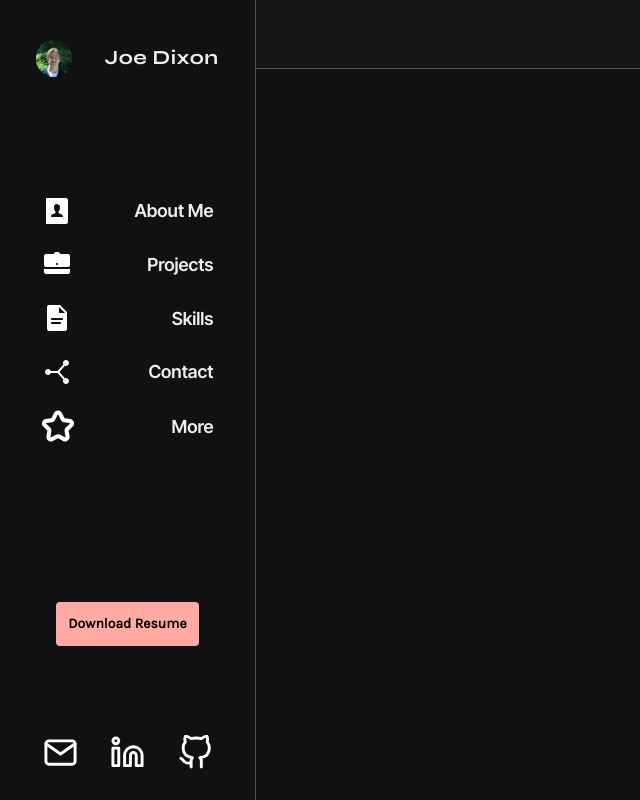
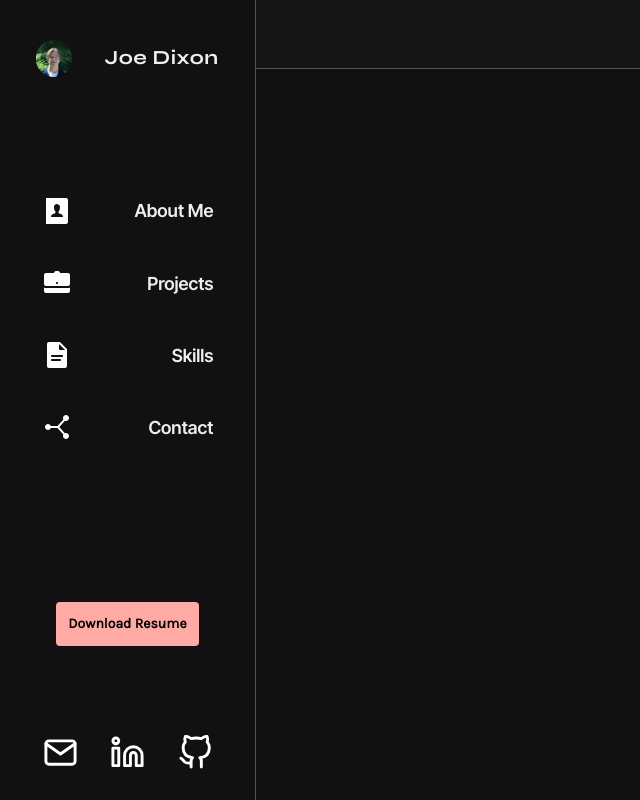
Before and after one commit to joerdixon/my-portfolio-2, a React (Create React App) app: page / in a window 1280 px wide. Shown: the whole page, without its empty margins (0-640 px from the left). Built offline with nearby package versions, Linux system fonts and the light colour scheme.

Commit message:
animation tweaks

```diff
--- a/src/components/Navbar/Navigation.jsx
+++ b/src/components/Navbar/Navigation.jsx
@@ -103,10 +103,10 @@ function Nav({ view, setView }) {
           <img className="nav-icon" src={contactsvg} alt="connect icon" />
           <p>Contact</p>
         </div>
-        <div className="navlink hover:navhover" onClick={() => { handleMobileNav("more") }}>
+        {/* <div className="navlink hover:navhover" onClick={() => { handleMobileNav("more") }}>
           <img className="nav-icon w-8" src={moresvg} alt="star icon" />
           <p>More</p>
-        </div>
+        </div> */}
       </div>
       {/* Mobile Nav */}
       <div className="md:hidden mb-10">
@@ -128,10 +128,10 @@ function Nav({ view, setView }) {
               <img src={contactsvg} alt="connect icon" />
               <p>Contact</p>
             </div>
-            <div className="mobile-link" onClick={() => { handleMobileNav("more") }}>
+            {/* <div className="mobile-link" onClick={() => { handleMobileNav("more") }}>
               <img className="w-8" src={moresvg} alt="star icon" />
               <p>More</p>
-            </div>
+            </div> */}
           </div>
           <div className="w-full">
             <ul className='mobile-social flex justify-evenly items-center h-1/3'>
--- a/src/components/Page/Pages/About.jsx
+++ b/src/components/Page/Pages/About.jsx
@@ -18,9 +18,9 @@ function About(props) {
             <div className='flex flex-col justify-between items-center overflow-y-auto overflow-x-hidden'>
                 <div className='flex flex-col-reverse md:flex-row justify-evenly items-center mt-20'>
                     <div className='flex flex-col justify-evenly items-center md:items-start h-full'>
-                        <h1 className='md:text-6xl text-5xl font-display m-10 md:m-0 md:animate-slideX2'>Joe Dixon</h1>
+                        <h1 className='md:text-6xl text-5xl font-display m-10 md:m-0 md:animate-slideXL2'>Joe Dixon</h1>
                         {/* TODO: Gradient Here */}
-                        <h2 className='md:text-3xl text-2xl font-heading md:animate-slideX3'>Full Stack Web Developer</h2>
+                        <h2 className='md:text-3xl text-2xl font-heading md:animate-slideXL3'>Full Stack Web Developer</h2>
                     </div>
                     <div className='w-2/3 md:w-1/4 flex justify-around md:animate-slideX3'>
                         {/* TODO: Add hover effect on headshot. */}
@@ -28,7 +28,7 @@ function About(props) {
                     </div>
                 </div>
                 {/* TODO: Add highlighting and emphasis to certain words. */}
-                <div className='w-2/3 mt-20 mb-20 md:animate-slideX3'>
+                <div className='w-2/3 mt-20 mb-20 md:animate-slideX4'>
                     <p className='text-left text-lg md:text-2xl w-full font-main'>
                     <span className='text-3xl text-highlight'>Hello!</span> My name is Joe and I am a <span className='text-2xl text-highlight italic'>Full Stack Web Developer</span> who loves to create beautiful and functional websites. My love for the internet and electronics started with my first computer and only grew from that point onward.
                     <br /><br />
```
